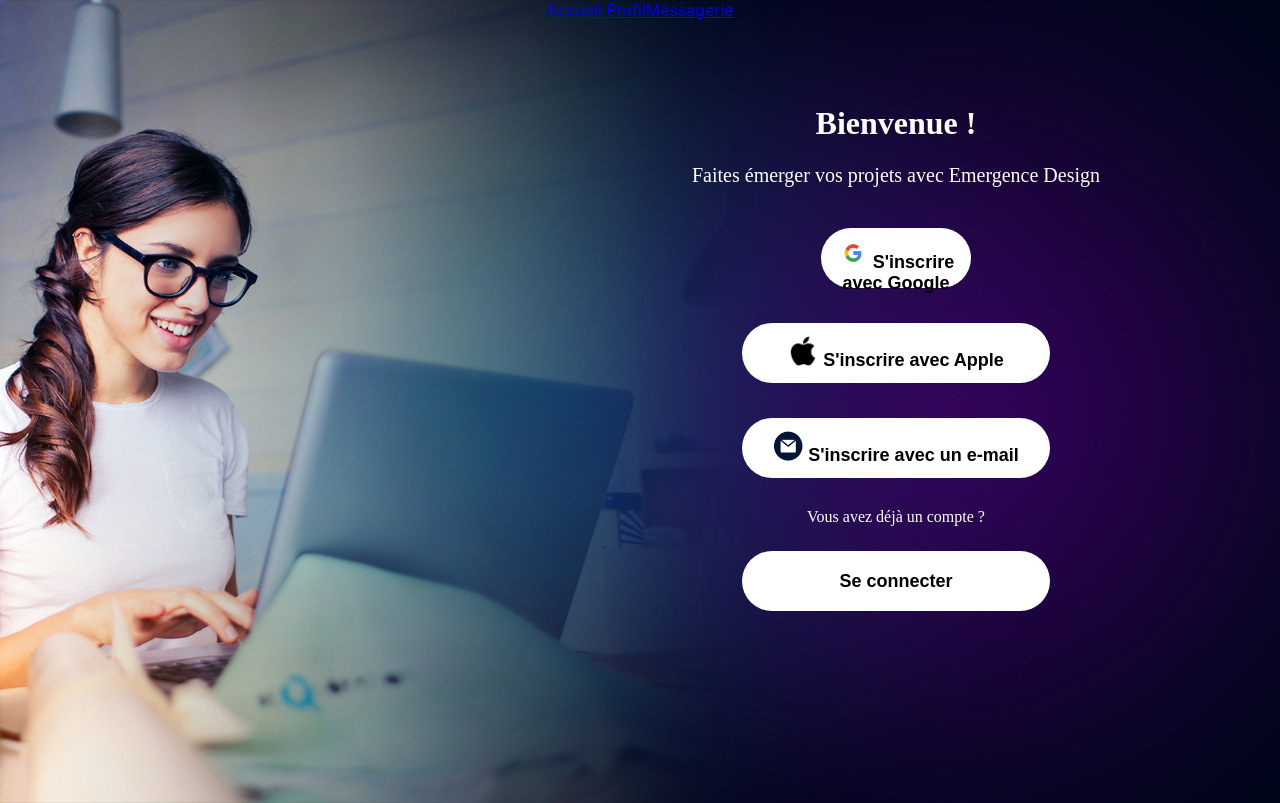
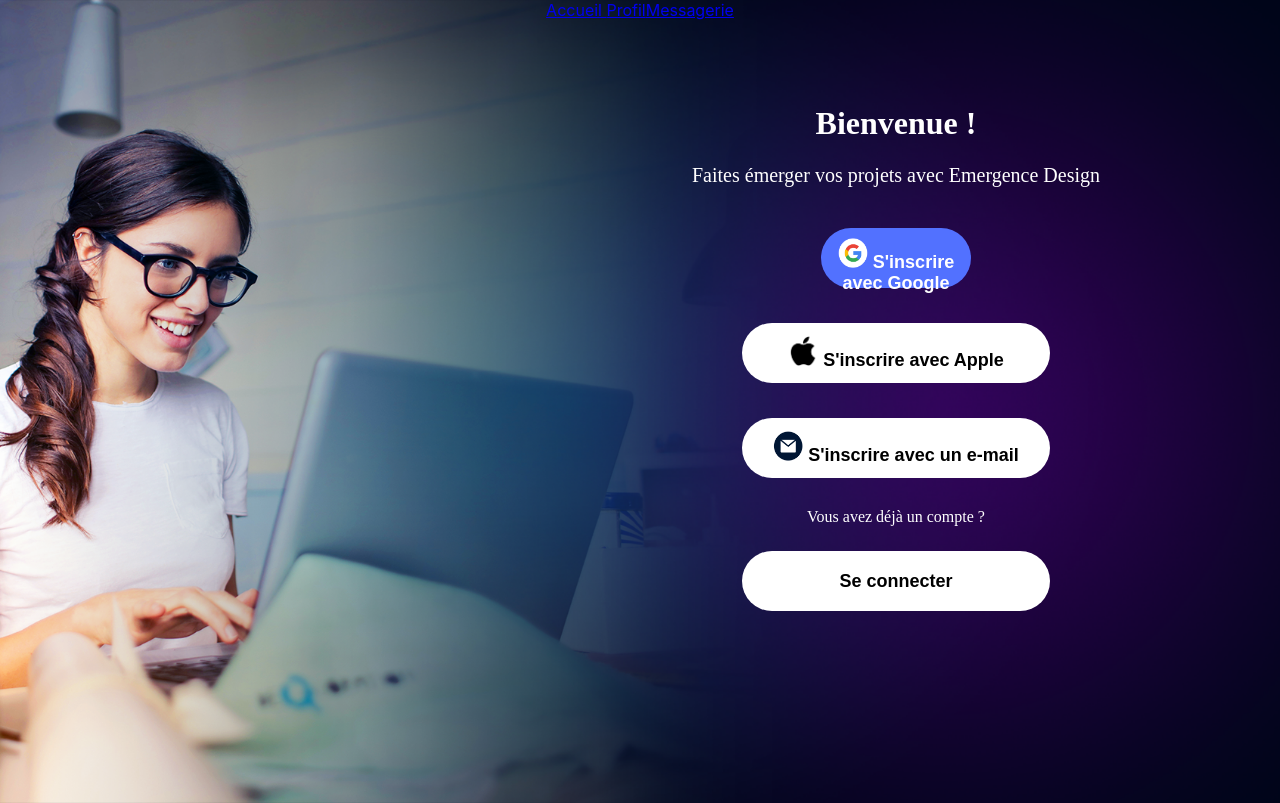
Before and after one commit to Svvmy/projet-emergence, a React (Create React App) app in the folder emergence/: page / in a window 1280 px wide. In both pictures the pointer is over the button "S'inscrire avec Google". Built offline with nearby package versions, Linux system fonts and the light colour scheme.

Commit message:
modif bouton auth

```diff
--- a/emergence/src/components/Auth/Authentification.css
+++ b/emergence/src/components/Auth/Authentification.css
@@ -78,6 +78,11 @@ h2{
     font-size: 20px;
 }
 
+button:hover {
+    background-color: #5271FF;
+    color: white;
+}
+
 /*
 img{
     padding: px;
```
